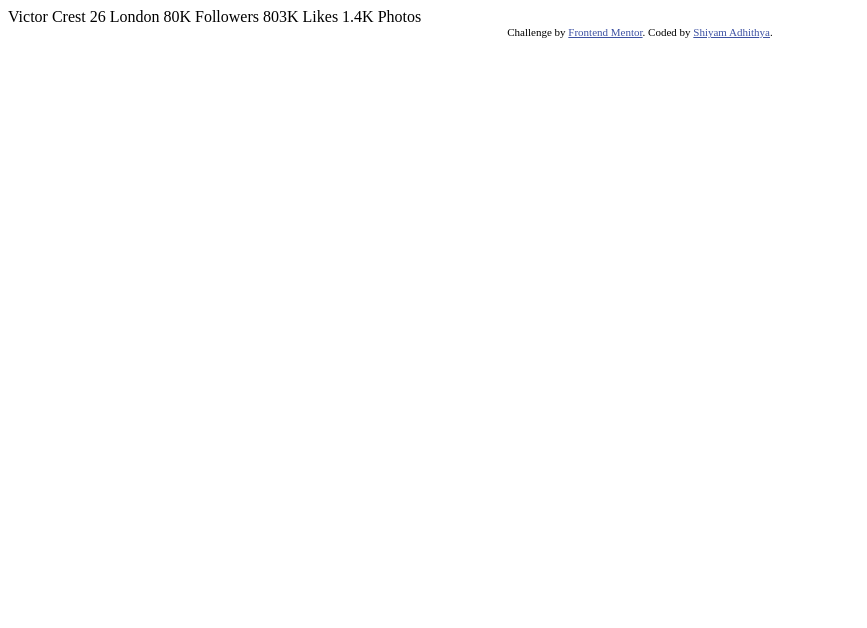
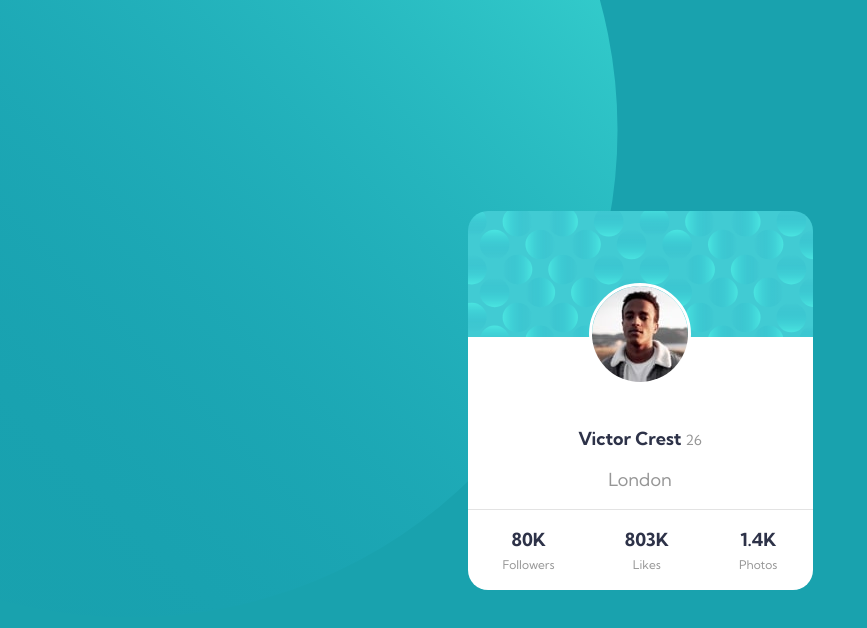
Before and after one commit to ShiyamAdhithya/FrontEndMentor.io, a plain HTML site: page Profile-Card-Challenge/solution/index.html in a window 1280 px wide. Shown: the whole page, without its empty margins (0-867 px from the left). Drawn offline with Linux system fonts and the light colour scheme.

Commit message:
Profile Card Challenge Completed

```diff
--- a/Profile-Card-Challenge/solution/index.html
+++ b/Profile-Card-Challenge/solution/index.html
@@ -3,33 +3,53 @@
 <head>
   <meta charset="UTF-8">
   <meta name="viewport" content="width=device-width, initial-scale=1.0"> <!-- displays site properly based on user's device -->
-
   <link rel="icon" type="image/png" sizes="32x32" href="./images/favicon-32x32.png">
-
+  <link rel="preconnect" href="https://fonts.gstatic.com">
+  <link href="https://fonts.googleapis.com/css2?family=Kumbh+Sans:wght@400;700&display=swap" rel="stylesheet">
+  <link rel="stylesheet" href="./styles/style.css">
   <title>Frontend Mentor | Profile card component</title>
-
-  <!-- Feel free to remove these styles or customise in your own stylesheet 👍 -->
-  <style>
-    .attribution { font-size: 11px; text-align: center; }
-    .attribution a { color: hsl(228, 45%, 44%); }
-  </style>
 </head>
 <body>
-  Victor Crest
-  26
-  London
+  <article class="card">
+    <div class="card-header">
+      <div class="card-img">
+        <img src="./images/image-victor.jpg" alt="profile-image">
+      </div>
+    </div>
+    <div class="card-body">
+      <p>Victor Crest <small>26</small></p>
+      <p class="location">London</p>
+      <div class="card-footer">
+        <p>
+          80K
+          <small>Followers</small>
+        </p>
+        <p>
+          803K
+          <small>Likes</small>
+        </p>
+        <p>
+          1.4K
+          <small>Photos</small>
+        </p>
+      </div>
+    </div>
+  </article>
 
-  80K
-  Followers
 
-  803K
-  Likes
 
-  1.4K
-  Photos
-  <div class="attribution">
+
+
+
+
+
+
+
+
+
+  <!-- <div class="attribution">
     Challenge by <a href="https://www.frontendmentor.io?ref=challenge" target="_blank">Frontend Mentor</a>.
     Coded by <a href="#">Shiyam Adhithya</a>.
-  </div>
+  </div> -->
 </body>
 </html>
--- a/Profile-Card-Challenge/solution/styles/style.scss
+++ b/Profile-Card-Challenge/solution/styles/style.scss
@@ -0,0 +1,99 @@
+$mobile: 375px;
+$desktop: 1440px;
+
+$dark-cyan: #19a2ae;
+$very-dark-blue: #2d3248;
+$dark-grayish-blue: #6a6f81;
+$dark-gray: #969696;
+
+
+
+*{
+    margin:0;
+    padding: 0;
+    box-sizing: border-box;
+}
+
+html,body{
+    font-size: 18px;
+    font-family: 'Kumbh Sans', sans-serif;
+    background: url(../images/bg-pattern-top.svg), url(../images/bg-pattern-bottom.svg);
+    background-repeat: no-repeat, no-repeat;
+    background-position: top -20em left -20em, bottom calc(-20em - 100vh) right -20em;
+    background-color: $dark-cyan;
+    width: 100%;
+    height: 100%;
+    display: flex;
+    flex-direction: column;
+    align-items: center;
+    @media screen and (max-width: $mobile) {
+        background-position: top -35em left -40em, bottom calc(-35em - 100vh) right -40em;
+    }
+}
+.card{
+    max-width: 345px;
+    width: 100%;
+    text-align: center;
+    margin: auto 0;
+
+    .card-header{
+        background-image: url(../images/bg-pattern-card.svg);
+        background-repeat: no-repeat;
+        border-radius: 20px 20px 0 0;
+        height: 7em;
+
+        .card-img {
+            img {
+                border-radius: 50%;
+                border: 3px solid white;
+                margin-top: 4em;
+            }
+        }
+    }
+
+    .card-body{
+        padding-top: 4em;
+        background-color: white;
+        border-radius: 0 0 20px 20px;
+
+        p{
+            font-weight: 700;
+            color: $very-dark-blue;
+            margin: 1em;
+
+            &.location{
+                font-weight: 400;
+                color: $dark-gray;
+            }
+        }
+
+        small{
+            font-weight: 400;
+            font-size: 14px;
+            color: $dark-gray;
+        }
+
+        .card-footer{
+            display: flex;
+            justify-content: space-around;
+            border-top: 1px solid lighten($dark-gray,30%);
+
+            small{
+                margin-top: 0.5em;
+                font-size: 12px;
+                display: block;
+            }
+        }
+
+    }
+}
+
+
+.attribution {
+    font-size: 11px;
+    text-align: center;
+
+    a {
+        color: hsl(228, 45%, 44%);
+    }
+}
```
Also changed, not shown: Profile-Card-Challenge/solution/styles/style.css (added), 1 other file.
